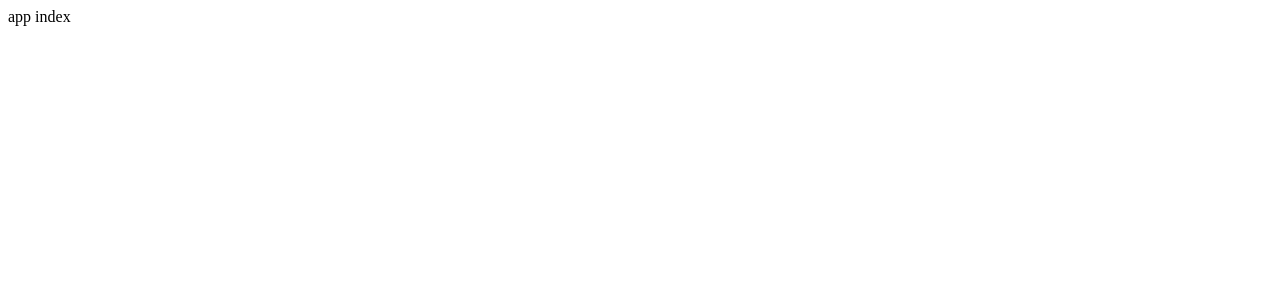
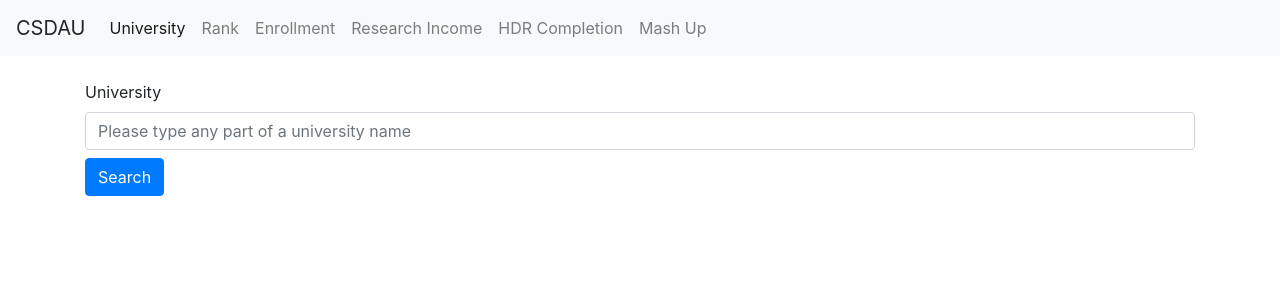
Before and after one commit to lll109512/COMP9321-Ass3, a Flask app: page / in a window 1280 px wide. Before the commit the part shown is almost empty. Shown: the top 300 px of the page. Run offline with Flask 2, Linux system fonts and the light colour scheme; some libraries are stand-ins or nearby versions.

Commit message:
University list is ready to view

```diff
--- a/app/templates/index.html
+++ b/app/templates/index.html
@@ -2,11 +2,118 @@
 <html lang="en">
 <head>
     <meta charset="UTF-8">
-    <meta name="viewport" content="width=device-width, initial-scale=1.0">
-    <meta http-equiv="X-UA-Compatible" content="ie=edge">
-    <title>Index</title>
+    <title>CSDAU</title>
+    <link rel="stylesheet" href="https://stackpath.bootstrapcdn.com/bootstrap/4.1.1/css/bootstrap.min.css">
+    <script src="https://code.jquery.com/jquery-3.3.1.min.js"></script>
+    <script src="https://cdnjs.cloudflare.com/ajax/libs/popper.js/1.14.3/umd/popper.min.js"></script>
+    <script src="https://stackpath.bootstrapcdn.com/bootstrap/4.1.1/js/bootstrap.min.js"></script>
+    <script>
+        function select(target) {
+            let targets = ['university', 'rank', 'enrollment', 'completion', 'income', 'mash-up'];
+            targets = targets.filter(function (item) {
+                return item !== target
+            });
+            let length = targets.length;
+            for (let i = 0; i < length; i++) {
+                $("#" + targets[i] + "-nav").removeClass('active');
+                $("#" + targets[i]).hide();
+            }
+            $("#" + target + "-nav").addClass('active');
+            $("#" + target).show();
+        }
+
+        $(document).ready(function () {
+            $("#uni-search").click(
+                function () {
+                    $("#uni-status").html('Searching...');
+                    $.get("{{ url_for('university') }}", function (data) {
+                        $("#uni-status").html('Search finished');
+                        let resultLength = data.result.length;
+                        for (let i = 0; i < resultLength; i ++) {
+                            $("#uni-tbody").append("<tr><td>" + data.result[i] + "</td></tr>")
+                        }
+                        $("#uni-table").show();
+                    });
+                }
+            );
+        });
+    </script>
 </head>
 <body>
-    app index
+<nav class="navbar navbar-expand-lg navbar-light bg-light">
+    <a class="navbar-brand">CSDAU</a>
+
+    <div class="collapse navbar-collapse">
+        <ul class="navbar-nav mr-auto">
+            <li id="university-nav" class="nav-item active">
+                <a class="nav-link" onclick="select('university')">University</a>
+            </li>
+            <li id="rank-nav" class="nav-item">
+                <a class="nav-link" onclick="select('rank')">Rank</a>
+            </li>
+            <li id="enrollment-nav" class="nav-item">
+                <a class="nav-link" onclick="select('enrollment')">Enrollment</a>
+            </li>
+            <li id="completion-nav" class="nav-item">
+                <a class="nav-link" onclick="select('completion')">Research Income</a>
+            </li>
+            <li id="income-nav" class="nav-item">
+                <a class="nav-link" onclick="select('income')">HDR Completion</a>
+            </li>
+            <li id="mash-up-nav" class="nav-item">
+                <a class="nav-link" onclick="select('mash-up')">Mash Up</a>
+            </li>
+        </ul>
+    </div>
+</nav>
+<div class="container mt-4">
+    <!-- university -->
+    <div id="university">
+        <form>
+            <div class="row">
+                <div class="col">
+                    <label>University</label>
+                    <input type="text" class="form-control" id="uni"
+                           placeholder="Please type any part of a university name">
+                </div>
+            </div>
+            <button id="uni-search" class="btn btn-primary mt-2" type="button">Search</button>
+        </form>
+        <div id="uni-status" class="mt-4"></div>
+        <table id="uni-table" class="table table-striped" style="display: none;">
+            <thead>
+            <tr>
+                <th>University</th>
+            </tr>
+            </thead>
+            <tbody id="uni-tbody"></tbody>
+        </table>
+    </div>
+
+    <!-- rank -->
+    <div id="rank" style="display: none;">
+        rank
+    </div>
+
+    <!-- rank -->
+    <div id="enrollment" style="display: none;">
+        Enrollment
+    </div>
+
+    <!-- rank -->
+    <div id="income" style="display: none;">
+        Research Income
+    </div>
+
+    <!-- rank -->
+    <div id="completion" style="display: none;">
+        HDR Completion
+    </div>
+
+    <!-- rank -->
+    <div id="mash-up" style="display: none;">
+        Mash Up
+    </div>
+</div>
 </body>
 </html>
```
